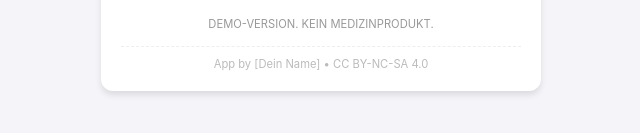
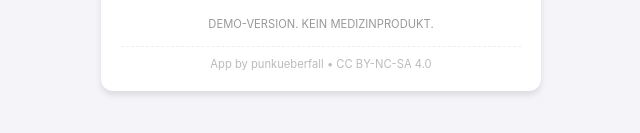
Before and after one commit to punkueberfall/boluscalc, a plain HTML site: page index.html in a window 1280 px wide. Shown: the part 1484-1617 px from the top of the page, 319-959 px from the left. Drawn offline with Linux system fonts and the light colour scheme.

Commit message:
Update index.html

```diff
--- a/index.html
+++ b/index.html
@@ -247,7 +247,7 @@
     </div>
 
     <p class="warning">DEMO-VERSION. KEIN MEDIZINPRODUKT.</p>
-    <div class="license-footer">App by [Dein Name] • CC BY-NC-SA 4.0</div>
+    <div class="license-footer">App by punkueberfall • CC BY-NC-SA 4.0</div>
 </div>
 
 <script>
```
